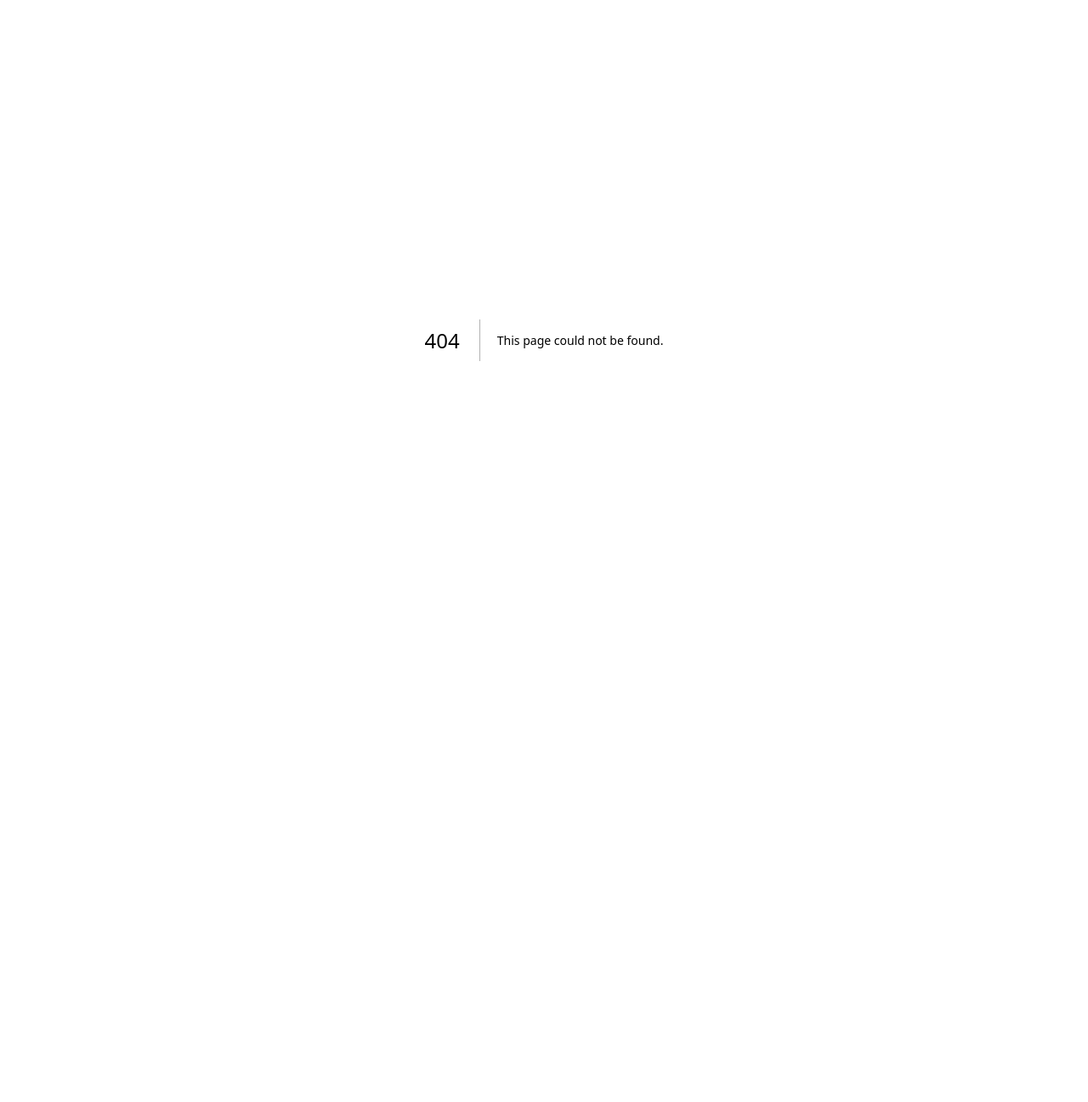
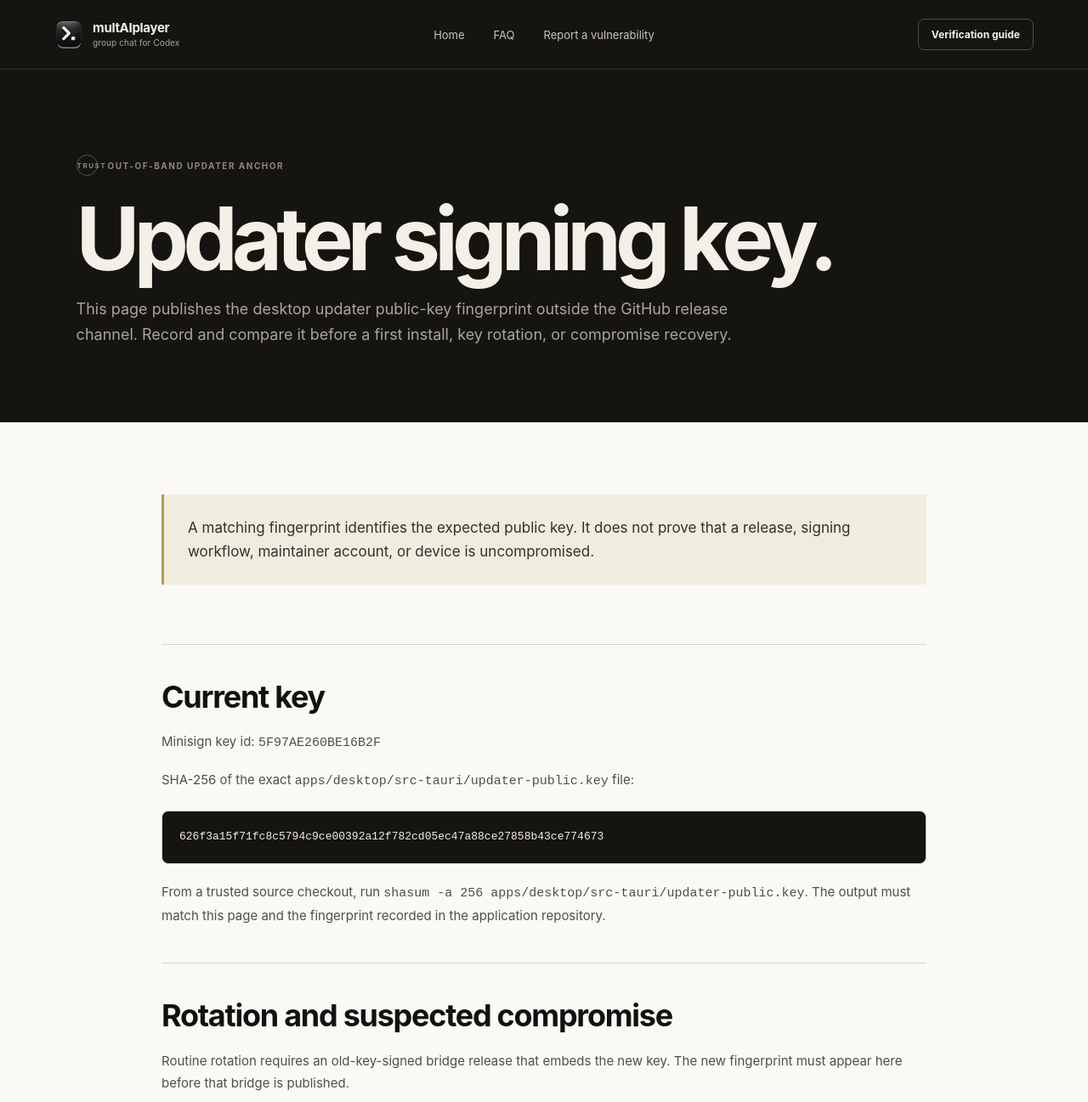
Before and after one commit to maddiedreese/multaiplayer-site, a Next.js app: page /security/updater-key in a window 1280 px wide. Before the commit this address had no page. Shown: the top 1297 px of the page at 85% size. Before the commit the page ends 800 px from the top, so only its background shows below. Built offline with nearby package versions, Linux system fonts and the light colour scheme.

Commit message:
docs: publish updater key anchor (#11)

```diff
--- a/app/globals.css
+++ b/app/globals.css
@@ -224,6 +224,7 @@ h1, h2, h3, p { margin-top: 0; }
 .legal-content ul { margin:14px 0 20px;padding-left:22px }
 .legal-content li { margin:8px 0;padding-left:4px }
 .legal-content a { color:#31543a;font-weight:650 }
+.updater-key-content pre { margin:20px 0;padding:20px;overflow-x:auto;border:1px solid var(--line);border-radius:8px;background:#151410;color:#f2eee4;font-size:13px;line-height:1.6 }
 
 .final-cta { position:relative;min-height:650px;padding:110px 24px;display:flex;flex-direction:column;align-items:center;justify-content:center;text-align:center;background:#1b1a16 }.final-cta>img{position:relative;z-index:2;margin-bottom:24px;border-radius:16px}.final-cta .eyebrow{position:relative;z-index:2}.final-cta h2{position:relative;z-index:2;margin:25px 0 18px;font-size:clamp(50px,6vw,86px);line-height:.94;letter-spacing:-.062em}.final-cta p{position:relative;z-index:2;color:#aaa59b;font-size:17px}.button-large{position:relative;z-index:2;margin-top:18px;min-height:54px;padding:0 23px}.final-cta>small{position:relative;z-index:2;margin-top:12px;color:#858078;font-size:9px}.final-cta>small+small{margin-top:5px}.cta-orbit{position:absolute;left:50%;top:50%;border:1px solid #333029;border-radius:50%;transform:translate(-50%,-50%)}.orbit-one{width:520px;height:520px}.orbit-two{width:820px;height:820px;opacity:.45}.final-cta::before,.final-cta::after{content:"";position:absolute;border-radius:50%;background:var(--gold)}.final-cta::before{width:6px;height:6px;left:calc(50% - 255px);top:44%}.final-cta::after{width:4px;height:4px;right:calc(50% - 395px);top:61%}
 
--- /dev/null
+++ b/app/security/updater-key/page.tsx
@@ -0,0 +1,55 @@
+import type { Metadata } from "next";
+import Image from "next/image";
+import Link from "next/link";
+
+const repository = "https://github.com/maddiedreese/multAIplayer";
+const fingerprint = "626f3a15f71fc8c5794c9ce00392a12f782cd05ec47a88ce27858b43ce774673";
+
+export const metadata: Metadata = {
+  title: "Updater signing key | multAIplayer",
+  description: "Independent publication of the multAIplayer desktop updater public-key fingerprint.",
+  alternates: { canonical: "/security/updater-key" },
+};
+
+export default function UpdaterKeyPage() {
+  return (
+    <main className="legal-page">
+      <header className="site-header">
+        <Link className="wordmark" href="/" aria-label="multAIplayer home">
+          <Image src="/brand/icon.png" alt="" width={34} height={34} priority />
+          <span><strong>multAIplayer</strong><small>group chat for Codex</small></span>
+        </Link>
+        <nav aria-label="Security navigation"><Link href="/">Home</Link><Link href="/faq">FAQ</Link><a href={`${repository}/blob/main/SECURITY.md`}>Report a vulnerability</a></nav>
+        <a className="header-cta" href={`${repository}/blob/main/docs/reproducible-builds.md`}>Verification guide</a>
+      </header>
+
+      <section className="legal-intro">
+        <div className="section-kicker section-kicker-dark"><span>Trust</span> Out-of-band updater anchor</div>
+        <h1>Updater signing key.</h1>
+        <p>This page publishes the desktop updater public-key fingerprint outside the GitHub release channel. Record and compare it before a first install, key rotation, or compromise recovery.</p>
+      </section>
+
+      <article className="legal-content updater-key-content">
+        <p className="legal-summary">A matching fingerprint identifies the expected public key. It does not prove that a release, signing workflow, maintainer account, or device is uncompromised.</p>
+        <section>
+          <h2>Current key</h2>
+          <p>Minisign key id: <code>5F97AE260BE16B2F</code></p>
+          <p>SHA-256 of the exact <code>apps/desktop/src-tauri/updater-public.key</code> file:</p>
+          <pre><code>{fingerprint}</code></pre>
+          <p>From a trusted source checkout, run <code>shasum -a 256 apps/desktop/src-tauri/updater-public.key</code>. The output must match this page and the fingerprint recorded in the application repository.</p>
+        </section>
+        <section>
+          <h2>Rotation and suspected compromise</h2>
+          <p>Routine rotation requires an old-key-signed bridge release that embeds the new key. The new fingerprint must appear here before that bridge is published.</p>
+          <p>If the current key may be compromised, do not trust an updater transition signed only by that key. Stop the update manifest, verify the incident and replacement fingerprint through channels that do not depend on GitHub, and use a manually Apple- and Sigstore-verified recovery install.</p>
+        </section>
+      </article>
+
+      <footer className="faq-page-footer legal-footer">
+        <Link className="wordmark" href="/"><Image src="/brand/icon.png" alt="" width={34} height={34} /><span><strong>multAIplayer</strong><small>Build with Codex. Together.</small></span></Link>
+        <nav aria-label="Footer security navigation"><a href={`${repository}/blob/main/docs/reproducible-builds.md`}>Verify releases</a><a href={`${repository}/blob/main/docs/threat-model.md`}>Threat model</a><a href={`${repository}/blob/main/SECURITY.md`}>Security</a></nav>
+        <p>Independent open-source project · Not affiliated with or endorsed by OpenAI</p>
+      </footer>
+    </main>
+  );
+}
--- a/app/sitemap.ts
+++ b/app/sitemap.ts
@@ -2,7 +2,7 @@ import type { MetadataRoute } from "next";
 
 export const dynamic = "force-static";
 
-const publicRoutes = ["", "/faq", "/privacy", "/terms"] as const;
+const publicRoutes = ["", "/faq", "/privacy", "/terms", "/security/updater-key"] as const;
 
 export default function sitemap(): MetadataRoute.Sitemap {
   return publicRoutes.map((route) => ({
```
Also changed, not shown: app/faq/page.tsx (+6 -1 lines), app/page.tsx (+7 -2 lines), 1 other file (tests, documents, lock files or other folders).
